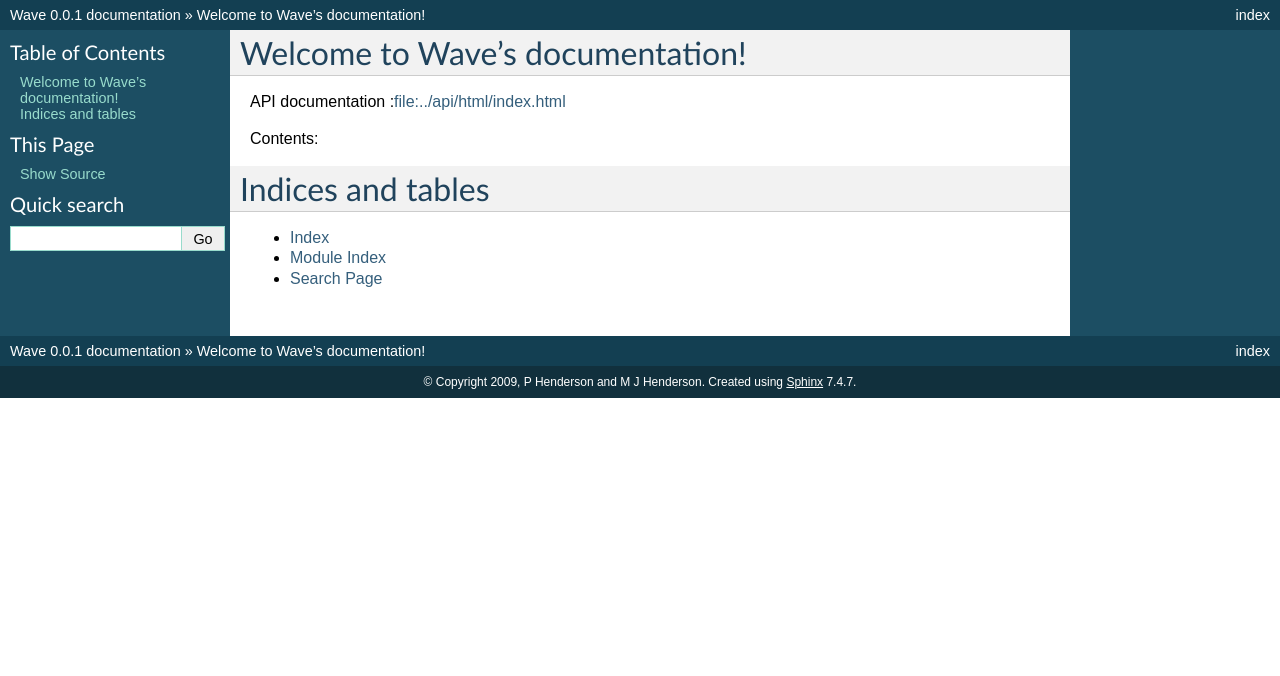
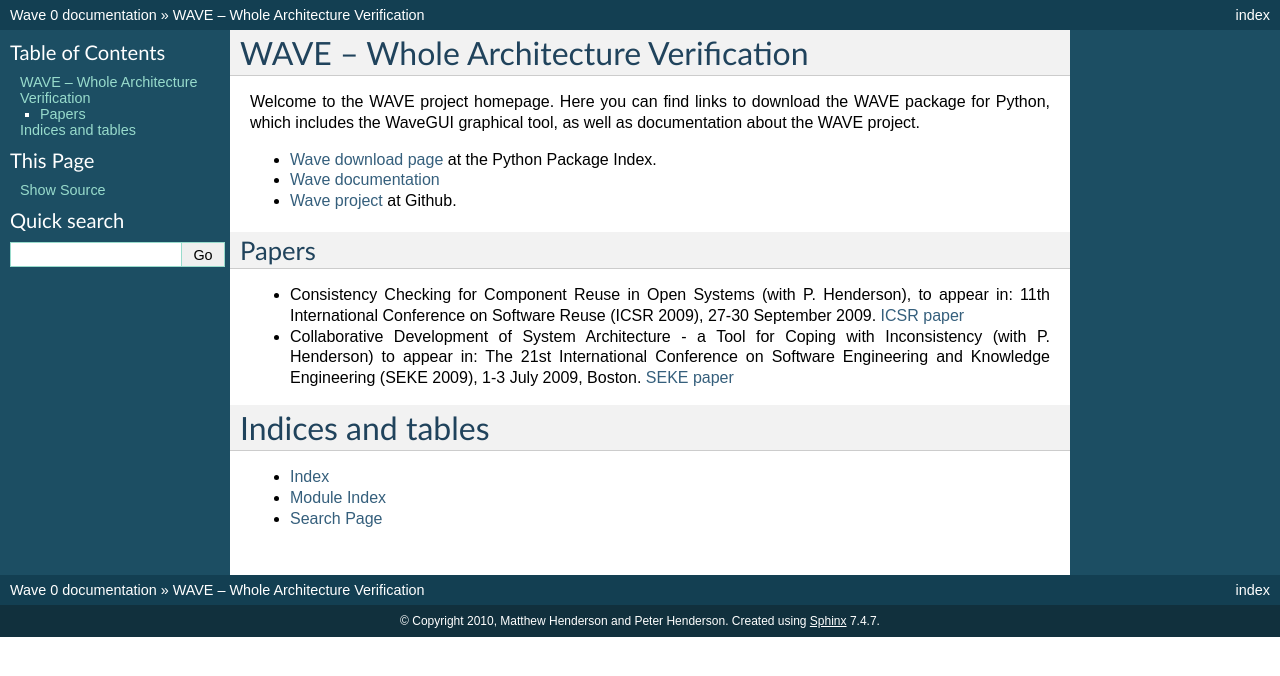
Before and after one commit to MHenderson/wave, a Sphinx documentation site: the page built from doc/index.rst, in a window 1280 px wide. Shown: the top 676 px of the page. Built offline with Sphinx 7.4.7, drawn with Linux system fonts in a browser that asks for light colours.

Commit message:
New documentation via Sphinx.

```diff
--- a/doc/conf.py
+++ b/doc/conf.py
@@ -1,7 +1,7 @@
 # -*- coding: utf-8 -*-
 #
 # Wave documentation build configuration file, created by
-# sphinx-quickstart on Mon Aug 17 17:38:14 2009.
+# sphinx-quickstart on Mon Dec 27 11:27:18 2010.
 #
 # This file is execfile()d with the current directory set to its containing dir.
 #
@@ -16,9 +16,12 @@ import sys, os
 # If extensions (or modules to document with autodoc) are in another directory,
 # add these directories to sys.path here. If the directory is relative to the
 # documentation root, use os.path.abspath to make it absolute, like shown here.
-#sys.path.append(os.path.abspath('.'))
+#sys.path.insert(0, os.path.abspath('.'))
 
 # -- General configuration -----------------------------------------------------
+
+# If your documentation needs a minimal Sphinx version, state it here.
+#needs_sphinx = '1.0'
 
 # Add any Sphinx extension module names here, as strings. They can be extensions
 # coming with Sphinx (named 'sphinx.ext.*') or your custom ones.
@@ -31,23 +34,23 @@ templates_path = ['_templates']
 source_suffix = '.rst'
 
 # The encoding of source files.
-#source_encoding = 'utf-8'
+#source_encoding = 'utf-8-sig'
 
 # The master toctree document.
 master_doc = 'index'
 
 # General information about the project.
 project = u'Wave'
-copyright = u'2009, P Henderson and M J Henderson'
+copyright = u'2010, Matthew Henderson and Peter Henderson'
 
 # The version info for the project you're documenting, acts as replacement for
 # |version| and |release|, also used in various other places throughout the
 # built documents.
 #
 # The short X.Y version.
-version = '0.0.1'
+version = '0'
 # The full version, including alpha/beta/rc tags.
-release = '0.0.1'
+release = '0'
 
 # The language for content autogenerated by Sphinx. Refer to documentation
 # for a list of supported languages.
@@ -59,12 +62,9 @@ release = '0.0.1'
 # Else, today_fmt is used as the format for a strftime call.
 #today_fmt = '%B %d, %Y'
 
-# List of documents that shouldn't be included in the build.
-#unused_docs = []
-
-# List of directories, relative to source directory, that shouldn't be searched
-# for source files.
-exclude_trees = ['_build']
+# List of patterns, relative to source directory, that match files and
+# directories to ignore when looking for source files.
+exclude_patterns = ['_build']
 
 # The reST default role (used for this markup: `text`) to use for all documents.
 #default_role = None
@@ -89,8 +89,8 @@ pygments_style = 'sphinx'
 
 # -- Options for HTML output ---------------------------------------------------
 
-# The theme to use for HTML and HTML Help pages.  Major themes that come with
-# Sphinx are currently 'default' and 'sphinxdoc'.
+# The theme to use for HTML and HTML Help pages.  See the documentation for
+# a list of builtin themes.
 html_theme = 'default'
 
 # Theme options are theme-specific and customize the look and feel of a theme
@@ -138,7 +138,7 @@ html_static_path = ['_static']
 #html_additional_pages = {}
 
 # If false, no module index is generated.
-#html_use_modindex = True
+#html_domain_indices = True
 
 # If false, no index is generated.
 #html_use_index = True
@@ -149,13 +149,19 @@ html_static_path = ['_static']
 # If true, links to the reST sources are added to the pages.
 #html_show_sourcelink = True
 
+# If true, "Created using Sphinx" is shown in the HTML footer. Default is True.
+#html_show_sphinx = True
+
+# If true, "(C) Copyright ..." is shown in the HTML footer. Default is True.
+#html_show_copyright = True
+
 # If true, an OpenSearch description file will be output, and all pages will
 # contain a <link> tag referring to it.  The value of this option must be the
 # base URL from which the finished HTML is served.
 #html_use_opensearch = ''
 
-# If nonempty, this is the file name suffix for HTML files (e.g. ".xhtml").
-#html_file_suffix = ''
+# This is the file name suffix for HTML files (e.g. ".xhtml").
+#html_file_suffix = None
 
 # Output file base name for HTML help builder.
 htmlhelp_basename = 'Wavedoc'
@@ -173,7 +179,7 @@ htmlhelp_basename = 'Wavedoc'
 # (source start file, target name, title, author, documentclass [howto/manual]).
 latex_documents = [
   ('index', 'Wave.tex', u'Wave Documentation',
-   u'P Henderson and M J Henderson', 'manual'),
+   u'Matthew Henderson and Peter Henderson', 'manual'),
 ]
 
 # The name of an image file (relative to this directory) to place at the top of
@@ -184,6 +190,12 @@ latex_documents = [
 # not chapters.
 #latex_use_parts = False
 
+# If true, show page references after internal links.
+#latex_show_pagerefs = False
+
+# If true, show URL addresses after external links.
+#latex_show_urls = False
+
 # Additional stuff for the LaTeX preamble.
 #latex_preamble = ''
 
@@ -191,4 +203,14 @@ latex_documents = [
 #latex_appendices = []
 
 # If false, no module index is generated.
-#latex_use_modindex = True
+#latex_domain_indices = True
+
+
+# -- Options for manual page output --------------------------------------------
+
+# One entry per manual page. List of tuples
+# (source start file, name, description, authors, manual section).
+man_pages = [
+    ('index', 'wave', u'Wave Documentation',
+     [u'Matthew Henderson and Peter Henderson'], 1)
+]
--- a/doc/index.rst
+++ b/doc/index.rst
@@ -1,15 +1,21 @@
 .. Wave documentation master file, created by
-   sphinx-quickstart on Mon Aug 17 17:38:14 2009.
+   sphinx-quickstart on Mon Dec 27 11:27:18 2010.
    You can adapt this file completely to your liking, but it should at least
    contain the root `toctree` directive.
 
-Welcome to Wave's documentation!
+WAVE -- Whole Architecture Verification
 ================================
 
-API documentation :file:../api/html/index.html
+Welcome to the WAVE project homepage. Here you can find links to download the WAVE package for Python, which includes the WaveGUI graphical tool, as well as documentation about the WAVE project.
 
-Contents:
+* `Wave download page`_ at the Python Package Index.
+* `Wave documentation`_
+* `Wave project`_ at Github.
 
+Papers
+------
+* Consistency Checking for Component Reuse in Open Systems (with P. Henderson), to appear in: 11th International Conference on Software Reuse (ICSR 2009), 27-30 September 2009. `ICSR paper`_
+* Collaborative Development of System Architecture - a Tool for Coping with Inconsistency (with P. Henderson) to appear in: The 21st International Conference on Software Engineering and Knowledge Engineering (SEKE 2009), 1-3 July 2009, Boston. `SEKE paper`_
 .. toctree::
    :maxdepth: 2
 
@@ -19,3 +25,9 @@ Indices and tables
 * :ref:`genindex`
 * :ref:`modindex`
 * :ref:`search`
+
+.. _Wave download page: http://pypi.python.org/pypi/Wave/0.0.1
+.. _Wave documentation: http://packages.python.org/Wave
+.. _Wave project: http://github.com/MHenderson/wave/tree/master
+.. _ICSR paper: ../doc/archconsist.pdf
+.. _SEKE paper: ../doc/wave.pdf
```
Also changed, not shown: 5 other files.
